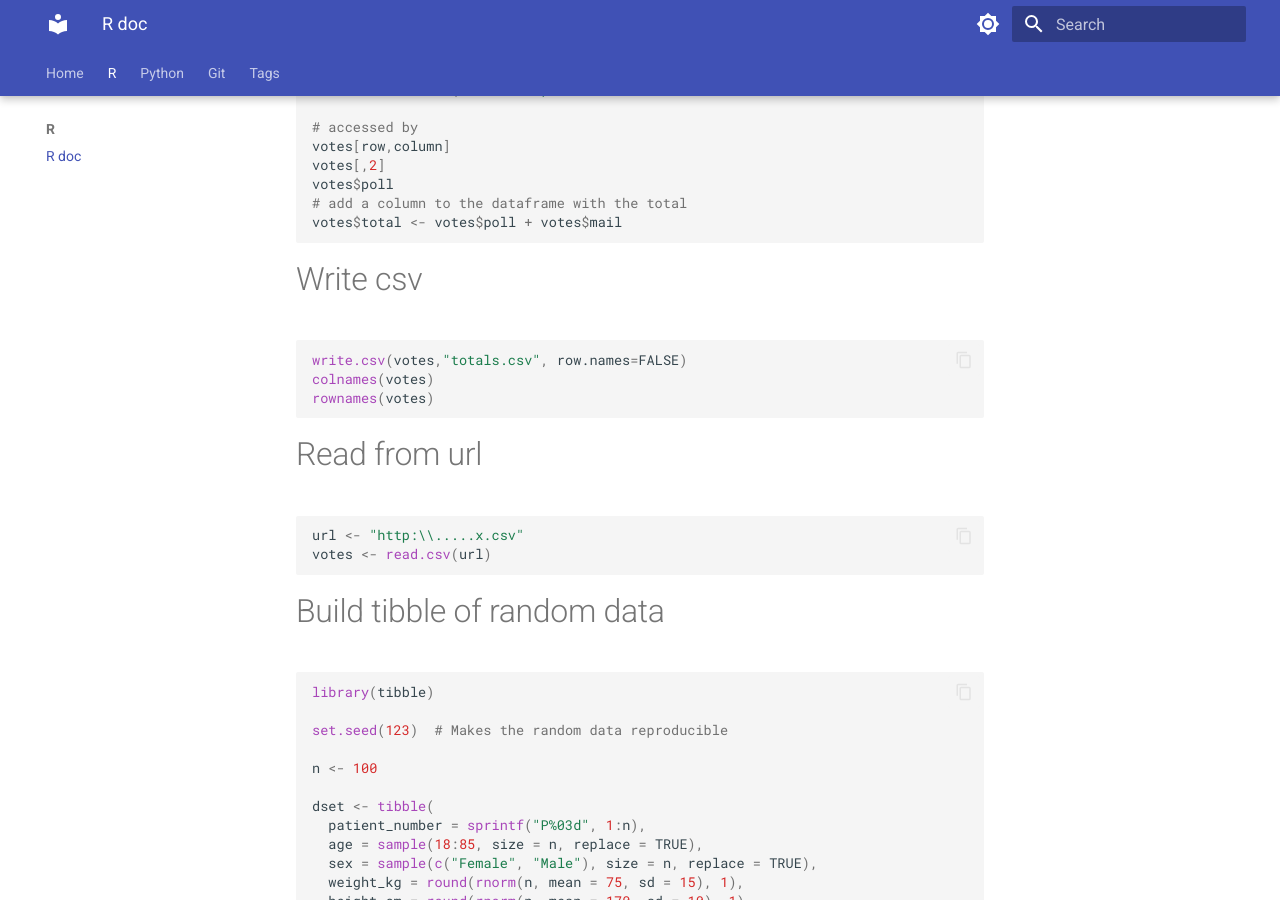
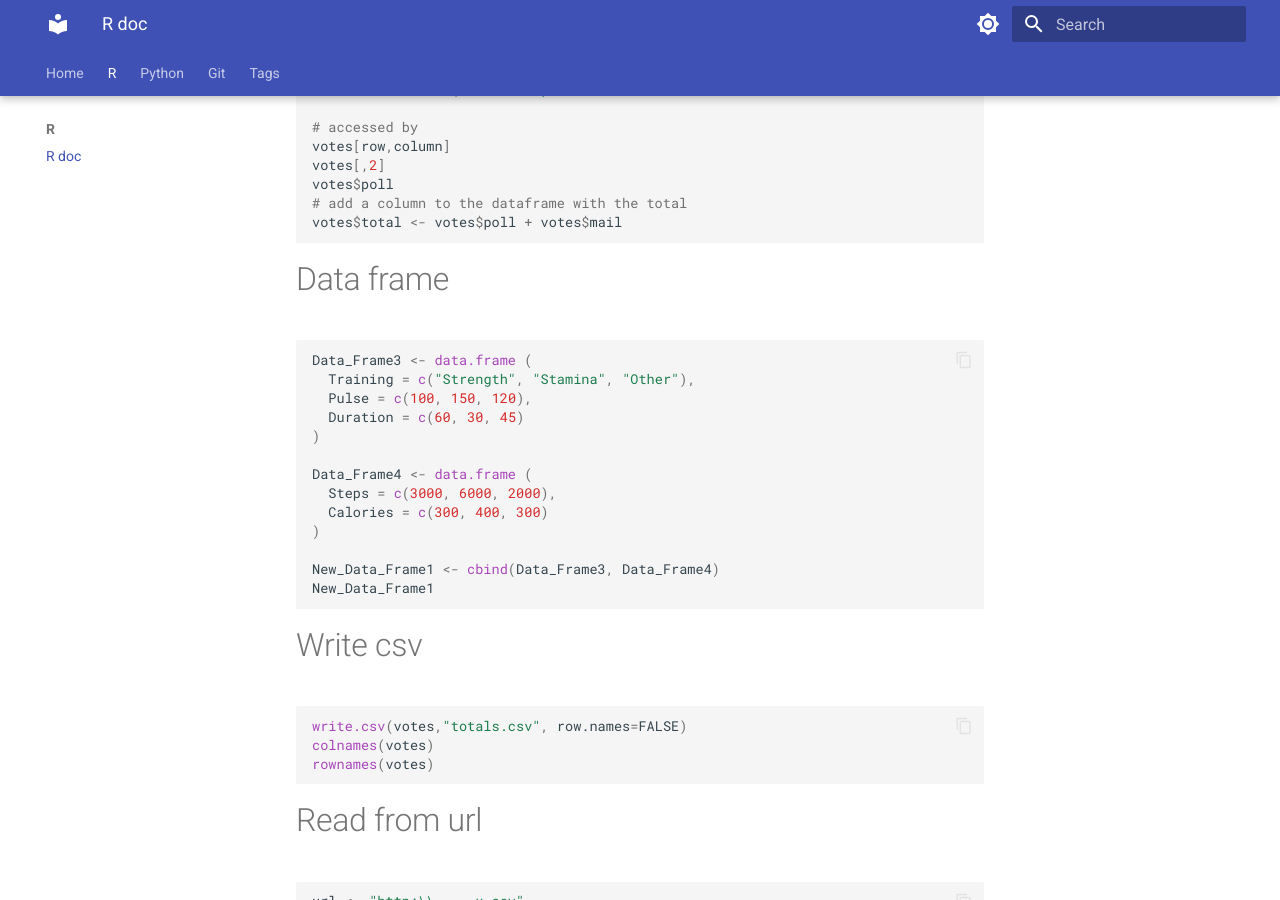
Before and after one commit to TrevorCl/mkdocs, an MkDocs documentation site: the page built from docs/r/R doc.md, in a window 1280 px wide and 900 px high, scrolled down 5439 px. Built offline with MkDocs 1.6.1 and Material for MkDocs 9.7.7, drawn with Linux system fonts in a browser that asks for light colours.

Commit message:
Update R doc.md

````diff
--- a/docs/r/R doc.md
+++ b/docs/r/R doc.md
@@ -260,6 +260,22 @@ votes$poll
 votes$total <- votes$poll + votes$mail
 ```
 
+# Data frame
+```r
+Data_Frame3 <- data.frame (
+  Training = c("Strength", "Stamina", "Other"),
+  Pulse = c(100, 150, 120),
+  Duration = c(60, 30, 45)
+)
+
+Data_Frame4 <- data.frame (
+  Steps = c(3000, 6000, 2000),
+  Calories = c(300, 400, 300)
+)
+
+New_Data_Frame1 <- cbind(Data_Frame3, Data_Frame4)
+New_Data_Frame1
+```
 
 # Write csv
 ``` R
````
